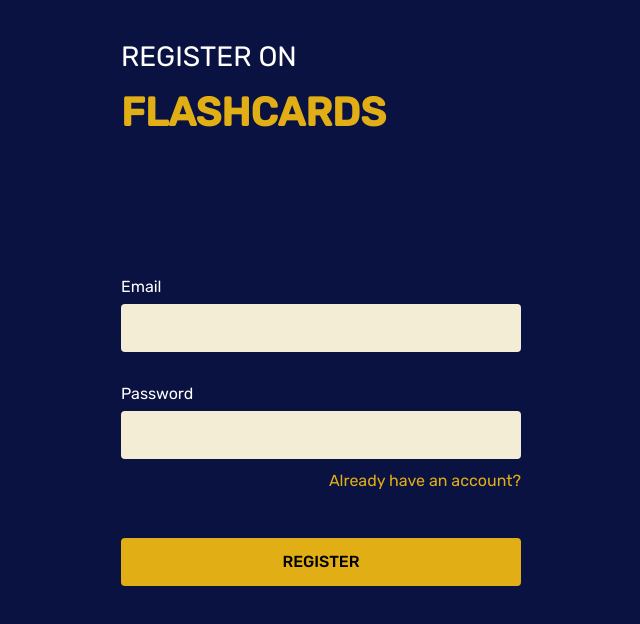
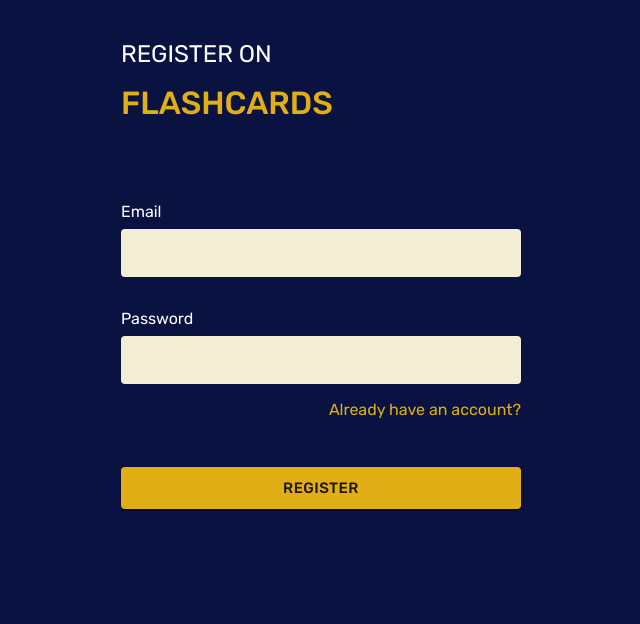
Before and after one commit to marciorasf/hippocards-web, a React (Create React App) app: page /register in a window 1280 px wide. Shown: the top 624 px of the page, without its empty margins (319-959 px from the left). Built offline with nearby package versions, Linux system fonts and the light colour scheme.

Commit message:
adjust login and register design

```diff
--- a/src/pages/Login/index.tsx
+++ b/src/pages/Login/index.tsx
@@ -1,12 +1,14 @@
 import React, { useState, FormEvent, ChangeEvent } from "react";
 import { useHistory } from "react-router-dom";
+
+import { Button } from "@material-ui/core";
 
 import { PageContent, MainContainer } from "../../assets/styles/global";
 import CustomInput from "../../components/CustomInput";
 import Divider from "../../components/Divider";
 import { Notify } from "../../hooks/Notify";
 import AuthService from "../../services/AuthService";
-import { SubmitButton, Title, Link, LinksContainer } from "./styles";
+import { Title, Link, LinksContainer } from "./styles";
 
 const blankFormData = {
   email: "",
@@ -84,7 +86,15 @@ export default function Login() {
 
           <Divider height="3.0rem" />
 
-          <SubmitButton type="submit">Log in</SubmitButton>
+          <Button
+            color="secondary"
+            size="large"
+            variant="contained"
+            fullWidth
+            type="submit"
+          >
+            Log in
+          </Button>
         </form>
       </MainContainer>
     </PageContent>
--- a/src/pages/Login/styles.tsx
+++ b/src/pages/Login/styles.tsx
@@ -3,20 +3,19 @@ import { Link as RouterLink } from "react-router-dom";
 import styled from "styled-components";
 
 import colors from "../../assets/styles/colors";
-import CustomButton from "../../components/CustomButton";
 
 export const Title = styled.header`
   text-transform: uppercase;
 
   > p:first-child {
-    font-size: 1.75em;
+    font-size: 1.5em;
     color: white;
   }
 
   > p:last-child {
     margin-top: 1rem;
     font-size: 2rem;
-    font-weight: bold;
+    font-weight: 500;
     color: ${colors.secondary};
   }
 `;
@@ -29,10 +28,3 @@ export const LinksContainer = styled.div`
 export const Link = styled((props) => <RouterLink {...props} />)`
   color: ${colors.secondary};
 `;
-
-export const SubmitButton = styled(CustomButton)`
-  width: 100%;
-  height: 3.0rem;
-  color: ${colors.textInSecondary};
-  background-color: ${colors.secondary};
-`;
--- a/src/pages/Register/index.tsx
+++ b/src/pages/Register/index.tsx
@@ -1,12 +1,14 @@
 import React, { useState, FormEvent, ChangeEvent } from "react";
 import { useHistory } from "react-router-dom";
+
+import { Button } from "@material-ui/core";
 
 import { PageContent, MainContainer } from "../../assets/styles/global";
 import CustomInput from "../../components/CustomInput";
 import Divider from "../../components/Divider";
 import { Notify } from "../../hooks/Notify";
 import api from "../../services/api";
-import { SubmitButton, Title, LinksContainer, Link } from "./styles";
+import { Title, LinksContainer, Link } from "./styles";
 
 const blankFormData = {
   email: "",
@@ -40,9 +42,8 @@ export default function Register() {
       Notify.success("Congratulations! Now you can log in.");
     } catch (error) {
       const errorCode =
-        (error?.response?.data?.message as
-          "EMAIL_IN_USE" | "ERROR") || "ERROR";
-      const errorMessage = ERRORS[errorCode]
+        (error?.response?.data?.message as "EMAIL_IN_USE" | "ERROR") || "ERROR";
+      const errorMessage = ERRORS[errorCode];
       Notify.error(errorMessage);
     }
   }
@@ -55,7 +56,7 @@ export default function Register() {
           <p>Flashcards</p>
         </Title>
 
-        <Divider height="8.8rem" />
+        <Divider height="5rem" />
 
         <form onSubmit={handleSubmit}>
           <CustomInput
@@ -76,7 +77,7 @@ export default function Register() {
             required
           ></CustomInput>
 
-          <Divider height="0.75rem" />
+          <Divider height="1rem" />
 
           <LinksContainer>
             <Link to="/login">Already have an account?</Link>
@@ -84,7 +85,15 @@ export default function Register() {
 
           <Divider height="3.0rem" />
 
-          <SubmitButton type="submit">Register</SubmitButton>
+          <Button
+            color="secondary"
+            fullWidth
+            size="large"
+            variant="contained"
+            type="submit"
+          >
+            Register
+          </Button>
         </form>
       </MainContainer>
     </PageContent>
--- a/src/pages/Register/styles.tsx
+++ b/src/pages/Register/styles.tsx
@@ -3,7 +3,6 @@ import { Link as RouterLink } from "react-router-dom";
 import styled from "styled-components";
 
 import colors from "../../assets/styles/colors";
-import CustomButton from "../../components/CustomButton";
 
 export const Container = styled.section`
   width: 100vw;
@@ -19,14 +18,14 @@ export const Title = styled.header`
   text-transform: uppercase;
 
   > p:first-child {
-    font-size: 1.75em;
+    font-size: 1.5em;
     color: white;
   }
 
   > p:last-child {
     margin-top: 1rem;
-    font-size: 2.5rem;
-    font-weight: bold;
+    font-size: 2rem;
+    font-weight: 500;
     color: ${colors.secondary};
   }
 `;
@@ -43,10 +42,3 @@ export const LinksContainer = styled.div`
 export const Link = styled((props) => <RouterLink {...props} />)`
   color: ${colors.secondary};
 `;
-
-export const SubmitButton = styled(CustomButton)`
-  width: 100%;
-  height: 3.0rem;
-  color: ${colors.textInSecondary};
-  background-color: ${colors.secondary};
-`;
```
